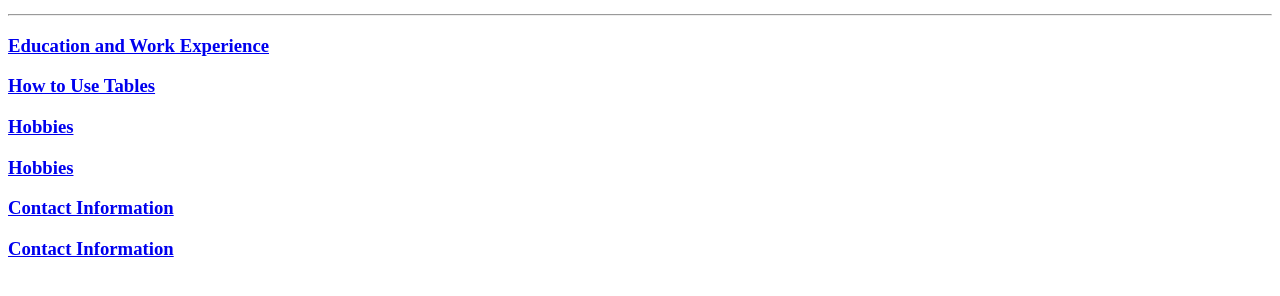
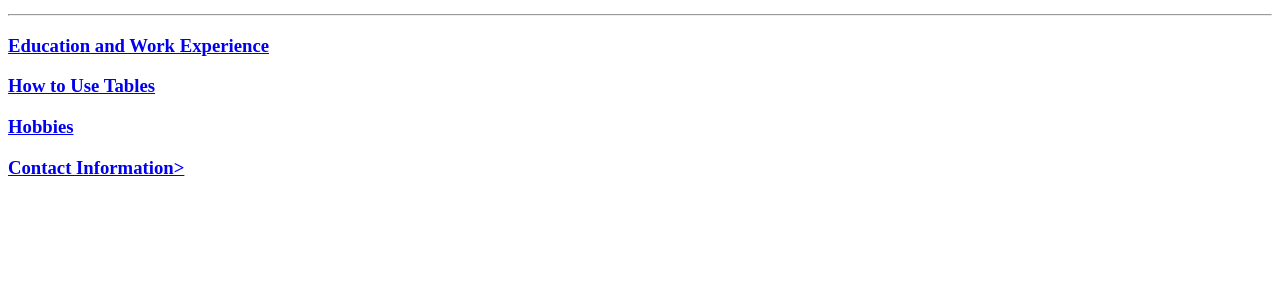
Before and after one commit to processorman/cv, a plain HTML site: page index.html in a window 1280 px wide. Shown: the part 286-582 px from the top of the page. Drawn offline with Linux system fonts and the light colour scheme.

Commit message:
Update index.html

```diff
--- a/index.html
+++ b/index.html
@@ -16,11 +16,9 @@
     <p><em>Founder and CEO of CSG Technologies since 1990</em></p>
     <hr>
     <a href="ed_wk.html"><h3>Education and Work Experience</h3></a>
-    <a href="tables.html"><h3>How to Use Tables</h3</a>
-    <h3>Hobbies</h3>
-    <a href="hobbies.html"><h3>Hobbies</h3</a>
-    <h3>Contact Information</h3>
-    <a href="contactinfo.html"><h3>Contact Information</h3</a>
+    <a href="tables.html"><h3>How to Use Tables</h3></a>
+    <a href="hobbies.html"><h3>Hobbies</h3></a>
+    <a href="contactinfo.html"><h3>Contact Information></h3</a>
 
 
   </body>
```
